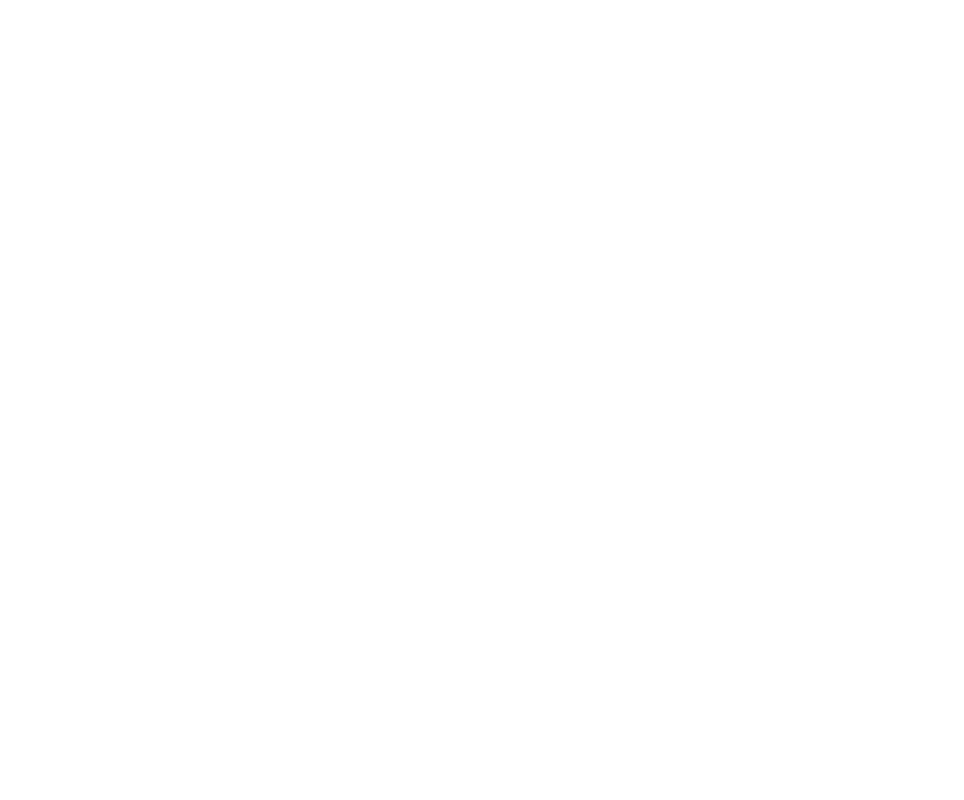
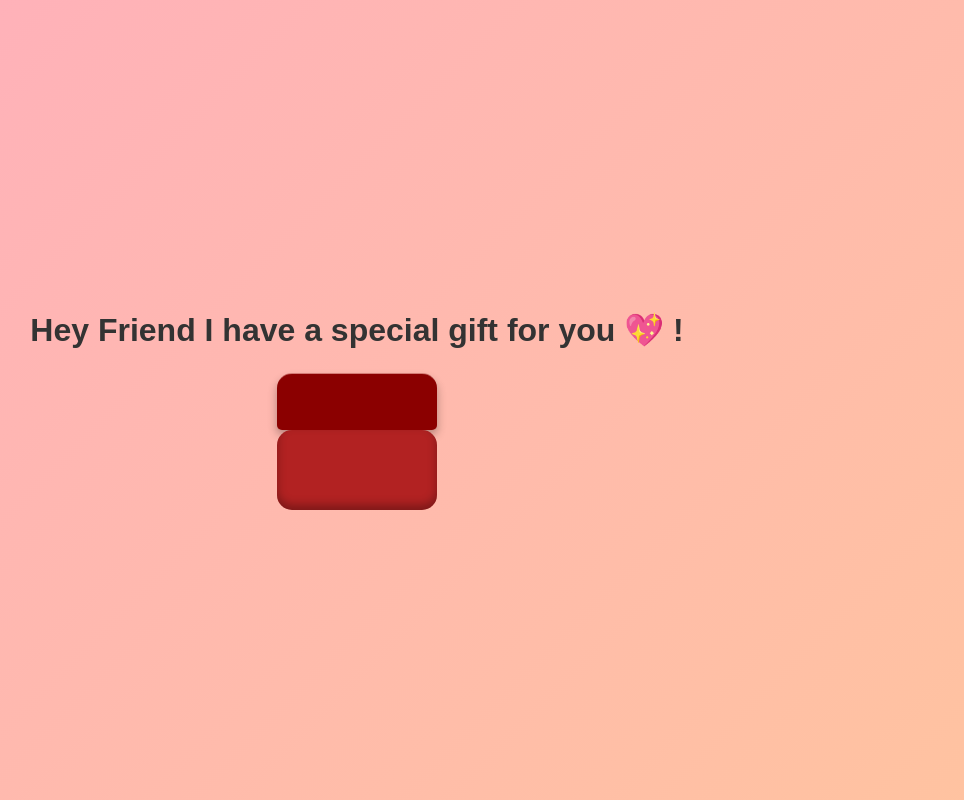
Before and after one commit to rudranshyt/ringverse2D, a plain HTML site: page templates/ringverse.html in a window 1280 px wide. Shown: the whole page, without its empty margins (283-1247 px from the left). Drawn offline with Linux system fonts and the light colour scheme.

Commit message:
added a lid and a box

```diff
--- /dev/null
+++ b/controllers/ringverse.js
@@ -0,0 +1,9 @@
+var urlParams = new URLSearchParams(window.location.search);
+var username = urlParams.get("username") || "Friend";
+
+function displaytext() {
+  const displayText = document.getElementById("displayUsername");
+  displayText.textContent =
+    "Hey " + username + " I have a special gift for you " + "💖 !";
+}
+displaytext();
--- a/controllers/script.js
+++ b/controllers/script.js
@@ -6,5 +6,5 @@ function getUserInput() {
 
 function redirectPage(username) {
   window.location.href =
-    "templates/flowers.html?username=" + encodeURIComponent(username);
+    "templates/ringverse.html?username=" + encodeURIComponent(username);
 }
--- /dev/null
+++ b/styles/ringverse.css
@@ -0,0 +1,52 @@
+body {
+    margin: 0;
+}
+
+.main {
+    background: linear-gradient(135deg, #ffafbd, #ffc3a0); /* Soft romantic gradient */
+    height: 100vh;
+    display: flex;
+    align-items: center;
+    justify-content: center;
+    flex-direction: column;
+    font-family: 'Arial', sans-serif;
+    color: #333;
+    text-align: center;
+}
+
+.main-container {
+    position: relative;
+    width: 160px;
+    height: 140px;
+}
+
+/* Base of the Ring Box */
+.box-base {
+    width: 160px;
+    height: 80px;
+    background-color: #b22222; /* Deep red velvet */
+    border-radius: 15px;
+    position: absolute;
+    bottom: 0;
+    box-shadow: inset 0px -5px 10px rgba(0, 0, 0, 0.3);
+}
+
+/* Lid of the Ring Box */
+.box-lid {
+    width: 160px;
+    height: 60px;
+    background-color: #8b0000; /* Darker red */
+    border-radius: 15px 15px 5px 5px;
+    position: absolute;
+    top: 0;
+    left: 0;
+    transform-origin: bottom;
+    transform: rotateX(20deg);
+    transition: transform 0.6s ease-in-out;
+    box-shadow: 0px 5px 10px rgba(0, 0, 0, 0.3);
+}
+
+/* Hover effect - lid opens away */
+.main-container:hover .box-lid {
+    transform: rotateX(120deg);
+}
--- a/templates/ringverse.html
+++ b/templates/ringverse.html
@@ -1,11 +1,23 @@
 <!DOCTYPE html>
 <html lang="en">
+
 <head>
     <meta charset="UTF-8">
     <meta name="viewport" content="width=device-width, initial-scale=1.0">
     <title>RingVerse</title>
+    <link rel="stylesheet" href="../styles/ringverse.css">
 </head>
+
 <body>
+    <div class="main">
+        <h1 id="displayUsername"></h1>
+        <div class="main-container">
+            <div class="box-lid"></div>
+            <div class="box-base"></div>
+        </div>
+    </div>
 
+    <script src="../controllers/ringverse.js"></script>
 </body>
+
 </html>
```
